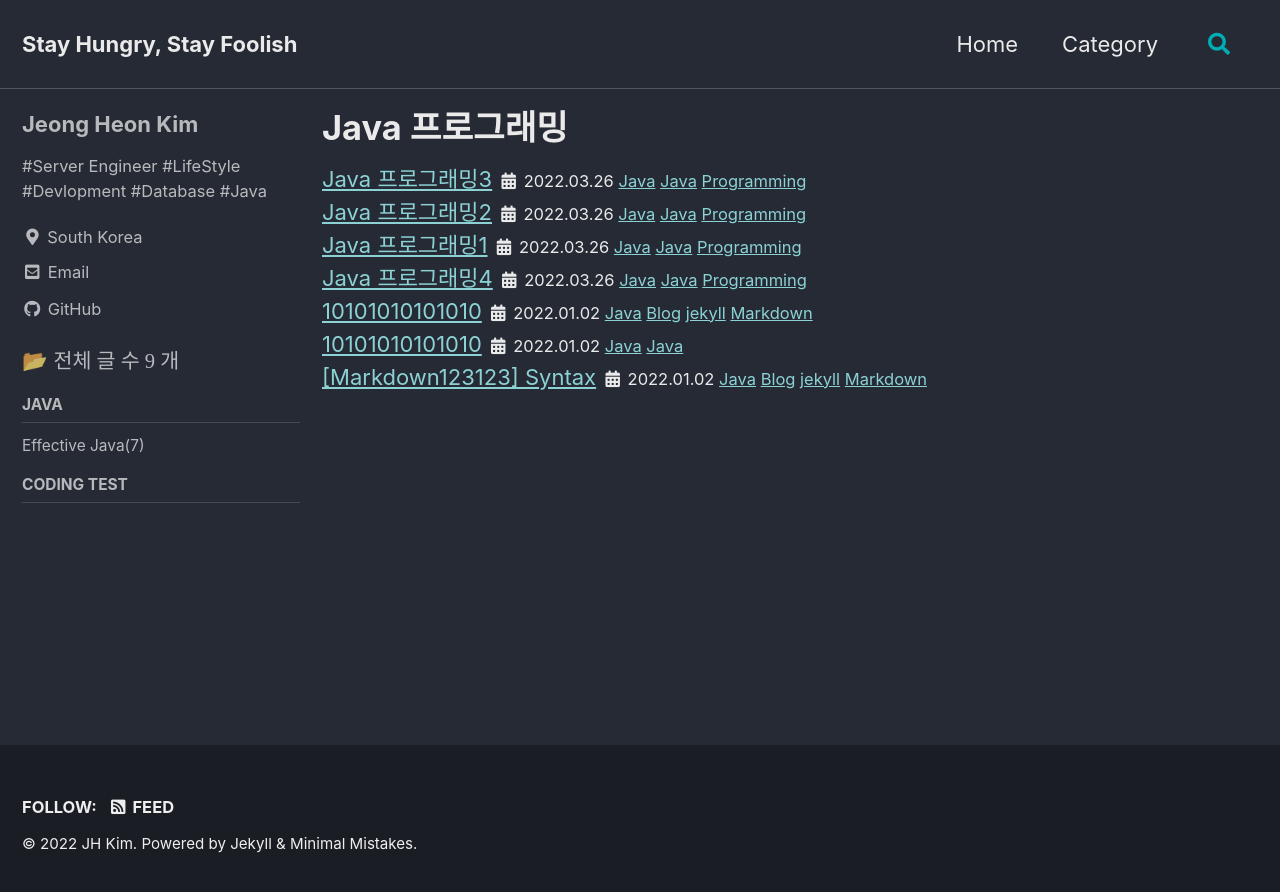
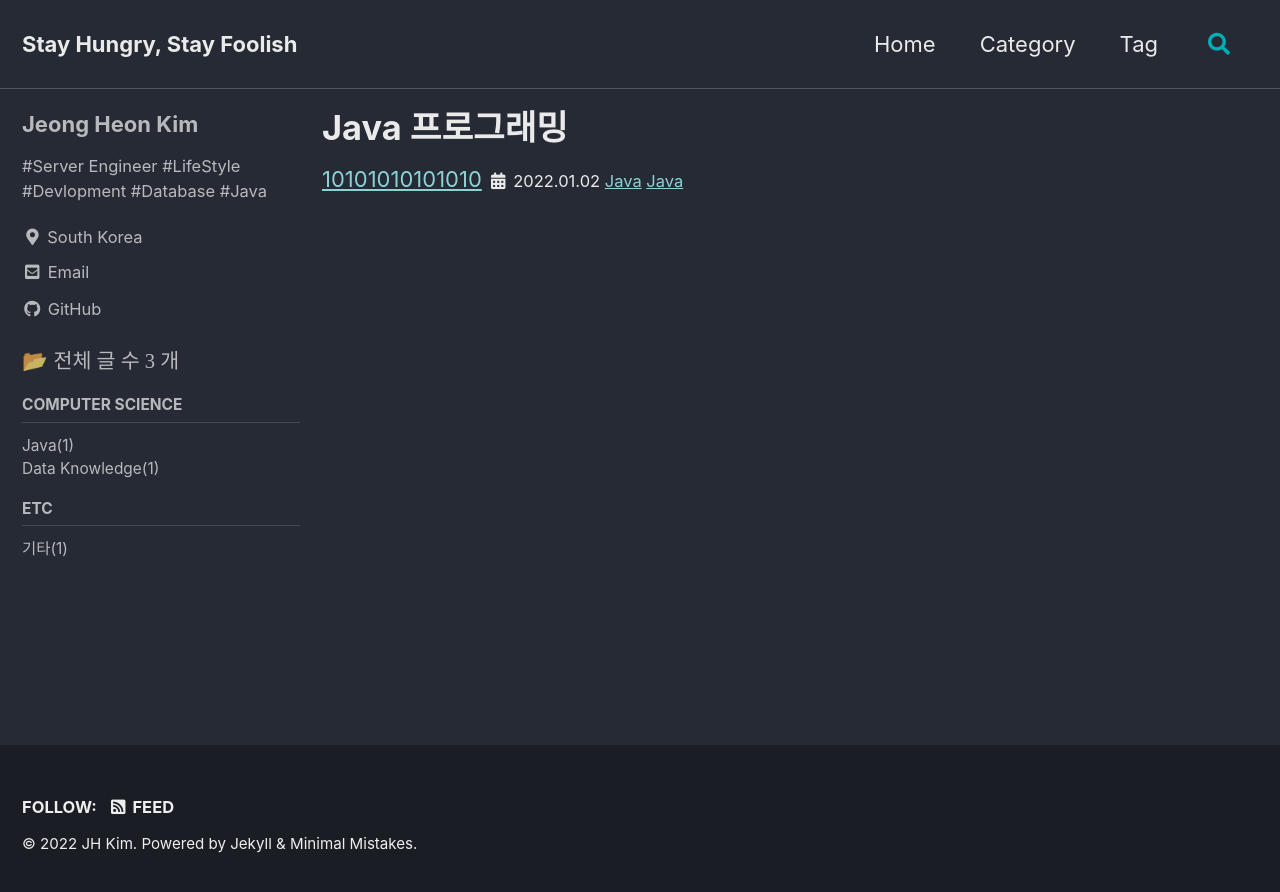
Before and after one commit to overwhelm07/overwhelm07.github.io, a Jekyll site: the page built from _pages/categories/category-java.md, in a window 1280 px wide. Shown: the top 892 px of the page. Built offline with Jekyll 4.4.1, drawn with Linux system fonts in a browser that asks for light colours; cached includes are drawn as plain includes.

Commit message:
rebuilding nav

```diff
--- a/_data/navigation.yml
+++ b/_data/navigation.yml
@@ -6,8 +6,8 @@ main:
     #url: /about/
   - title: "Category"
     url: /categories/
-  #- title: "Tag"
-    #url: /tags/
+  - title: "Tag"
+    url: /tags/
   #- title: "Post by Year"
     #url: /year-archive/
   #- title: "Posts"
--- a/_includes/nav_list_main
+++ b/_includes/nav_list_main
@@ -10,36 +10,36 @@
       </li>
       <li>
         <!--span 태그로 카테고리들을 크게 분류 ex) Java-->
-        <span class="nav__sub-title">Java</span>
+        <span class="nav__sub-title">Computer Science</span>
             <!--ul 태그로 같은 카테고리들 모아둔 페이지들 나열-->
             <ul>
                 <!--Cpp 카테고리 글들을 모아둔 페이지인 /categories/java 주소의 글로 링크 연결-->
                 <!--category[1].size 로 해당 카테고리를 가진 글의 개수 표시-->
                 {% for category in site.categories %}
                     {% if category[0] == "Java" %}
-                        <li><a href="/categories/java" class="">Effective Java({{category[1].size}})</a></li>
+                        <li><a href="/categories/java" class="">Java({{category[1].size}})</a></li>
                     {% endif %}
                 {% endfor %}
             </ul>
             <ul>
                 {% for category in site.categories %}
-                    {% if category[0] == "STL" %}
-                        <li><a href="/categories/stl" class="">C++ STL & 표준 ({{category[1].size}})</a></li>
-                    {% endif %}
-                {% endfor %}
-            </ul>
-        <span class="nav__sub-title">Coding Test</span>
-            <ul>
-                {% for category in site.categories %}
-                    {% if category[0] == "Algorithm" %}
-                        <li><a href="/categories/algorithm" class="">알고리즘 구현 (with C++) ({{category[1].size}})</a></li>
+                    {% if category[0] == "Data" %}
+                        <li><a href="/categories/data" class="">Data Knowledge({{category[1].size}})</a></li>
                     {% endif %}
                 {% endfor %}
             </ul>
             <ul>
                 {% for category in site.categories %}
-                    {% if category[0] == "Programmers" %}
-                        <li><a href="/categories/programmers" class="">프로그래머스 ({{category[1].size}})</a></li>
+                    {% if category[0] == "Algorithm" %}
+                        <li><a href="/categories/algorithm" class="">Algorithm({{category[1].size}})</a></li>
+                    {% endif %}
+                {% endfor %}
+            </ul>
+        <span class="nav__sub-title">ETC</span>
+            <ul>
+                {% for category in site.categories %}
+                    {% if category[0] == "ETC" %}
+                        <li><a href="/categories/algorithm" class="">기타({{category[1].size}})</a></li>
                     {% endif %}
                 {% endfor %}
             </ul>
--- a/_posts/2022-03-26-test3.md
+++ /dev/null
@@ -1,15 +0,0 @@
----
-layout: page
-title: "Java 프로그래밍4"
-categories: Java
-tags: [Programming, Java]
-
-toc: true
-
-date: 2022-03-26
----
-atesataset
-testtest
-
-
-asdfgasdgasdfasdf
--- a/_posts/2022-03-26-test4.md
+++ /dev/null
@@ -1,18 +0,0 @@
----
-layout: page
-title: "[Markdown123123] Syntax"
-excerpt: "Markdown으로 블로그를 작성하기 위해 Markdown의 기본 문법들을 정리했다. "
-categories: Java
-tags: [Blog, jekyll, Markdown]
-comments: true
-published: true
-
-#last_modified_at: 2022-01-02
-toc: true
-date: 2022-01-02
----
-atesataset
-testtest
-
-
-asdfgasdgasdfasdf
--- a/_posts/java/2022-03-26-test.md
+++ /dev/null
@@ -1,15 +0,0 @@
----
-title: "Java 프로그래밍1"
-categories:
-  - Java
-tags:
-  - [Programming, Java]
-
-toc: true
-toc_sticky: true
-
-date: 2022-03-26
-last_modified_at: 2020-03-26
----
-
-testtest
--- a/_posts/java/2022-03-26-test10.md
+++ /dev/null
@@ -1,19 +0,0 @@
----
-layout: page
-title: "10101010101010"
-excerpt: "Markdown으로2332324234 블로그를 작성하기 위해 Markdown의 기본 문법들을 정리했다. "
-categories: Java
-tags: [Blog, jekyll, Markdown]
-comments: true
-published: true
-
-#last_modified_at: 2022-01-02
-toc: true
-date: 2022-01-02
----
-꺌꺌
-atesataset
-testtest
-
-R꺌꺌꺌
-asdfgasdgasdfasdf
--- a/_posts/java/2022-03-26-test2.md
+++ /dev/null
@@ -1,18 +0,0 @@
----
-title: "Java 프로그래밍2"
-categories:
-  - Java
-tags:
-  - [Programming, Java]
-
-toc: true
-toc_sticky: true
-
-date: 2022-03-26
-last_modified_at: 2020-03-26
----
-atesataset
-testtest
-
-
-asdfgasdgasdfasdf
--- a/_posts/java/2022-03-26-test5.md
+++ /dev/null
@@ -1,22 +0,0 @@
----
-layout: page
-title: "Java 프로그래밍3"
-categories: Java
-tags: [Programming, Java]
-
-toc: true
-toc_sticky: true
-
-date: 2022-03-26
-last_modified_at: 2020-03-26
----
-atesataset
-testtest
-
-asdfsadfasdf
-asdfgasdgasdfasdfsadfasdf
-a
-asdf
-32
-32
-32
```
Also changed, not shown: _posts/etc/2022-01-02-my-first-post.md (renamed from _posts/2022-01-02-my-first-post.md, +2 -2 lines), _posts/data/2022-01-02-elastic-stack.md (renamed from _posts/2022-01-02-elastic-stack.md).
